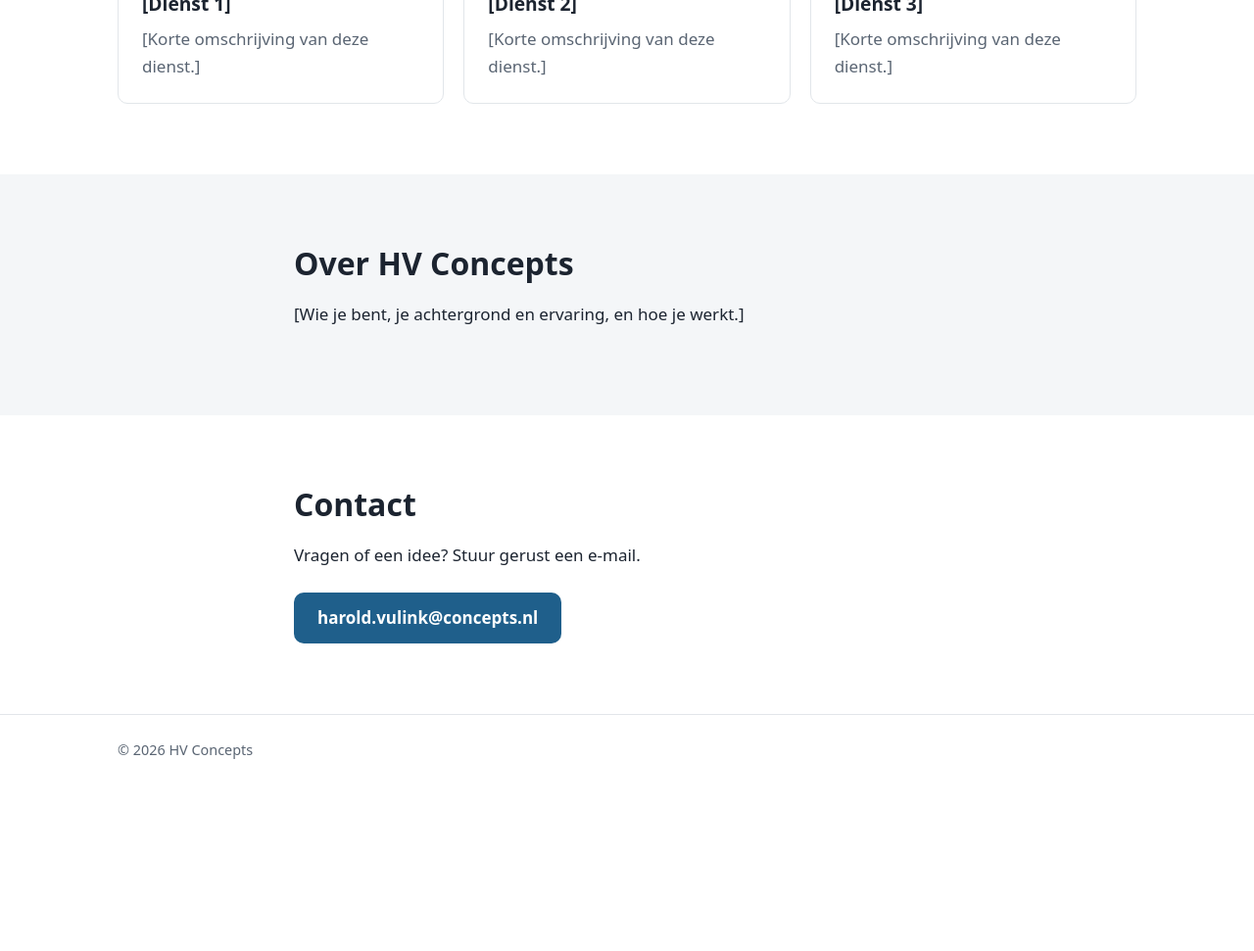
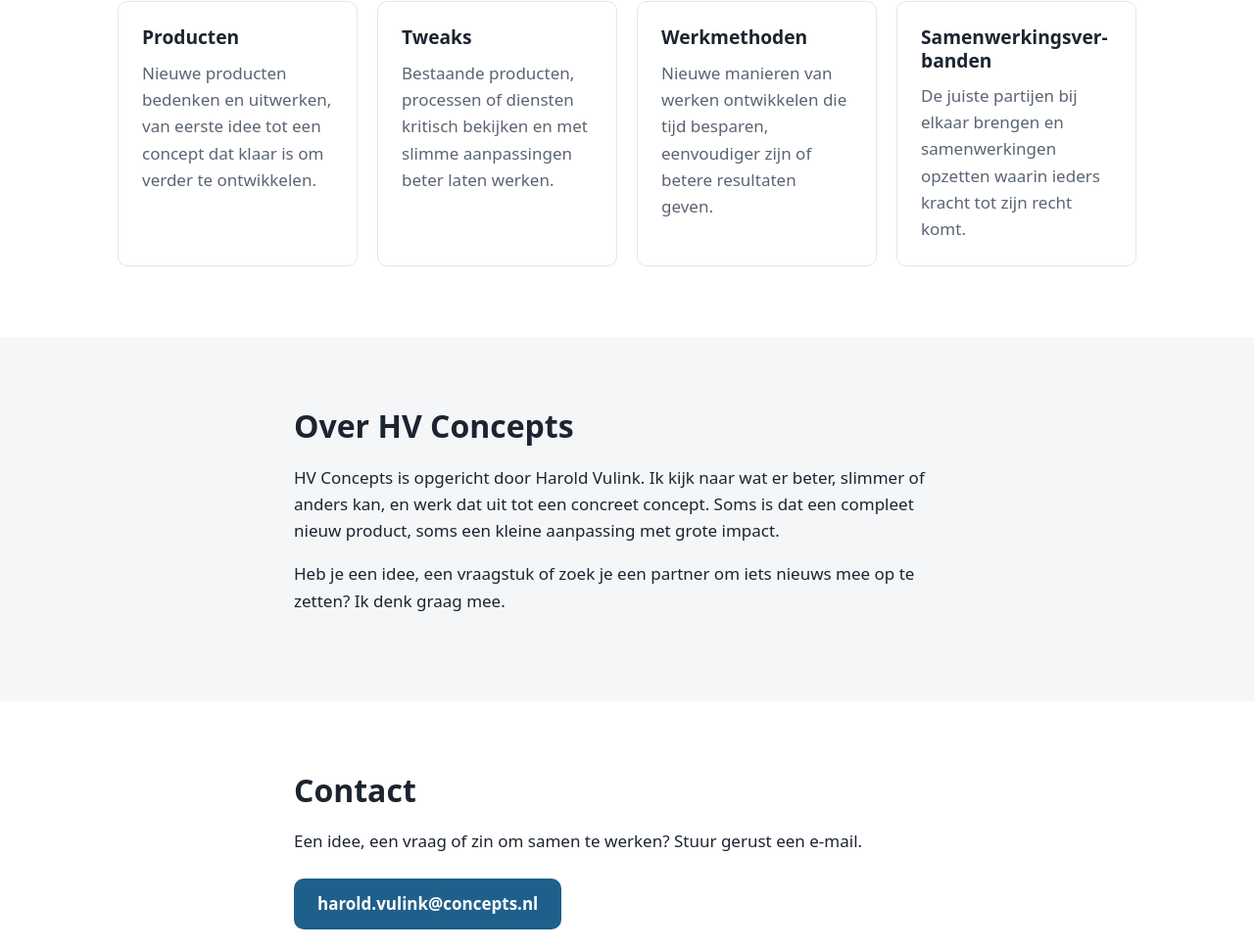
Before and after one commit to HV-concepts/hv-concepts, a plain HTML site: page index.html in a window 1280 px wide. Shown: the part 690-1661 px from the top of the page at 98% size. Before the commit the page ends 1491 px from the top, so only its background shows below. Drawn offline with Linux system fonts and the light colour scheme.

Commit message:
Teksten HV Concepts ingevuld
Co-Authored-By: Claude Opus 5.5 <noreply@anthropic.com>
Claude-Session: https://claude.ai/code/session_01JAzdS4Ze7WyVwnLXHgvzDF

```diff
--- a/index.html
+++ b/index.html
@@ -4,7 +4,7 @@
   <meta charset="utf-8">
   <meta name="viewport" content="width=device-width, initial-scale=1">
   <title>HV Concepts</title>
-  <meta name="description" content="HV Concepts – [korte omschrijving van wat HV Concepts doet]">
+  <meta name="description" content="HV Concepts ontwikkelt innovatieve concepten: nieuwe producten, slimme verbeteringen, werkmethoden en samenwerkingsverbanden.">
   <link rel="stylesheet" href="style.css">
 </head>
 <body>
@@ -12,7 +12,7 @@
     <div class="wrap header-inner">
       <a href="#top" class="logo">HV <span>Concepts</span></a>
       <nav class="nav" aria-label="Hoofdmenu">
-        <a href="#diensten">Diensten</a>
+        <a href="#diensten">Concepten</a>
         <a href="#over">Over</a>
         <a href="#contact" class="nav-cta">Contact</a>
       </nav>
@@ -23,27 +23,31 @@
     <section class="hero">
       <div class="wrap">
         <p class="eyebrow">HV Concepts</p>
-        <h1>[Kernboodschap: wat HV Concepts voor je doet, in één zin]</h1>
-        <p class="lead">[Twee zinnen toelichting: voor wie je werkt en wat het oplevert.]</p>
+        <h1>Van idee naar werkend concept</h1>
+        <p class="lead">HV Concepts bedenkt en ontwikkelt innovatieve concepten. Dat kan een nieuw product zijn, een slimme verbetering van iets wat al bestaat, een betere manier van werken of een samenwerking die partijen sterker maakt.</p>
         <a href="#contact" class="button">Neem contact op</a>
       </div>
     </section>
 
     <section id="diensten" class="section">
       <div class="wrap">
-        <h2>Diensten</h2>
+        <h2>Waar ik aan werk</h2>
         <div class="cards">
           <article class="card">
-            <h3>[Dienst 1]</h3>
-            <p>[Korte omschrijving van deze dienst.]</p>
+            <h3>Producten</h3>
+            <p>Nieuwe producten bedenken en uitwerken, van eerste idee tot een concept dat klaar is om verder te ontwikkelen.</p>
           </article>
           <article class="card">
-            <h3>[Dienst 2]</h3>
-            <p>[Korte omschrijving van deze dienst.]</p>
+            <h3>Tweaks</h3>
+            <p>Bestaande producten, processen of diensten kritisch bekijken en met slimme aanpassingen beter laten werken.</p>
           </article>
           <article class="card">
-            <h3>[Dienst 3]</h3>
-            <p>[Korte omschrijving van deze dienst.]</p>
+            <h3>Werkmethoden</h3>
+            <p>Nieuwe manieren van werken ontwikkelen die tijd besparen, eenvoudiger zijn of betere resultaten geven.</p>
+          </article>
+          <article class="card">
+            <h3>Samenwerkingsverbanden</h3>
+            <p>De juiste partijen bij elkaar brengen en samenwerkingen opzetten waarin ieders kracht tot zijn recht komt.</p>
           </article>
         </div>
       </div>
@@ -52,14 +56,15 @@
     <section id="over" class="section section-alt">
       <div class="wrap narrow">
         <h2>Over HV Concepts</h2>
-        <p>[Wie je bent, je achtergrond en ervaring, en hoe je werkt.]</p>
+        <p>HV Concepts is opgericht door Harold Vulink. Ik kijk naar wat er beter, slimmer of anders kan, en werk dat uit tot een concreet concept. Soms is dat een compleet nieuw product, soms een kleine aanpassing met grote impact.</p>
+        <p>Heb je een idee, een vraagstuk of zoek je een partner om iets nieuws mee op te zetten? Ik denk graag mee.</p>
       </div>
     </section>
 
     <section id="contact" class="section">
       <div class="wrap narrow">
         <h2>Contact</h2>
-        <p>Vragen of een idee? Stuur gerust een e-mail.</p>
+        <p>Een idee, een vraag of zin om samen te werken? Stuur gerust een e-mail.</p>
         <a class="button" href="mailto:harold.vulink@concepts.nl">harold.vulink@concepts.nl</a>
       </div>
     </section>
--- a/style.css
+++ b/style.css
@@ -80,12 +80,13 @@ a { color: var(--accent); }
 
 .cards {
   display: grid; gap: 20px;
-  grid-template-columns: repeat(auto-fit, minmax(240px, 1fr));
+  grid-template-columns: repeat(auto-fit, minmax(220px, 1fr));
 }
 .card {
   background: #fff; border: 1px solid var(--border);
   border-radius: var(--radius); padding: 24px;
 }
+.card h3 { hyphens: auto; overflow-wrap: break-word; }
 .card p { color: var(--muted); margin: 0; }
 
 /* Footer */
```
